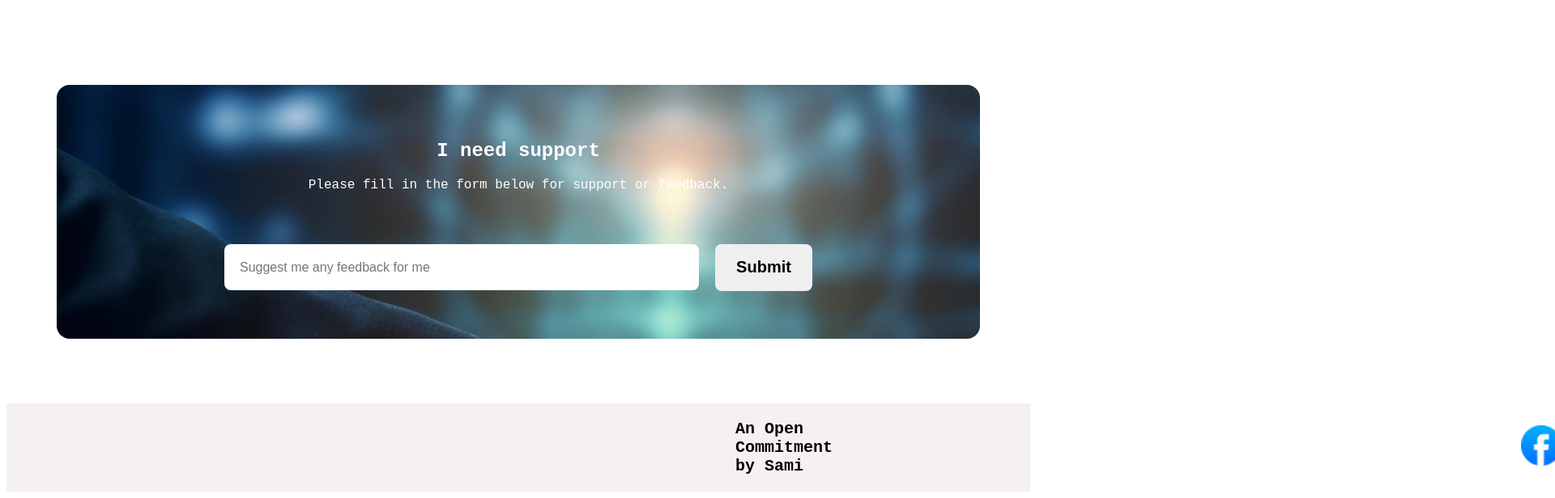
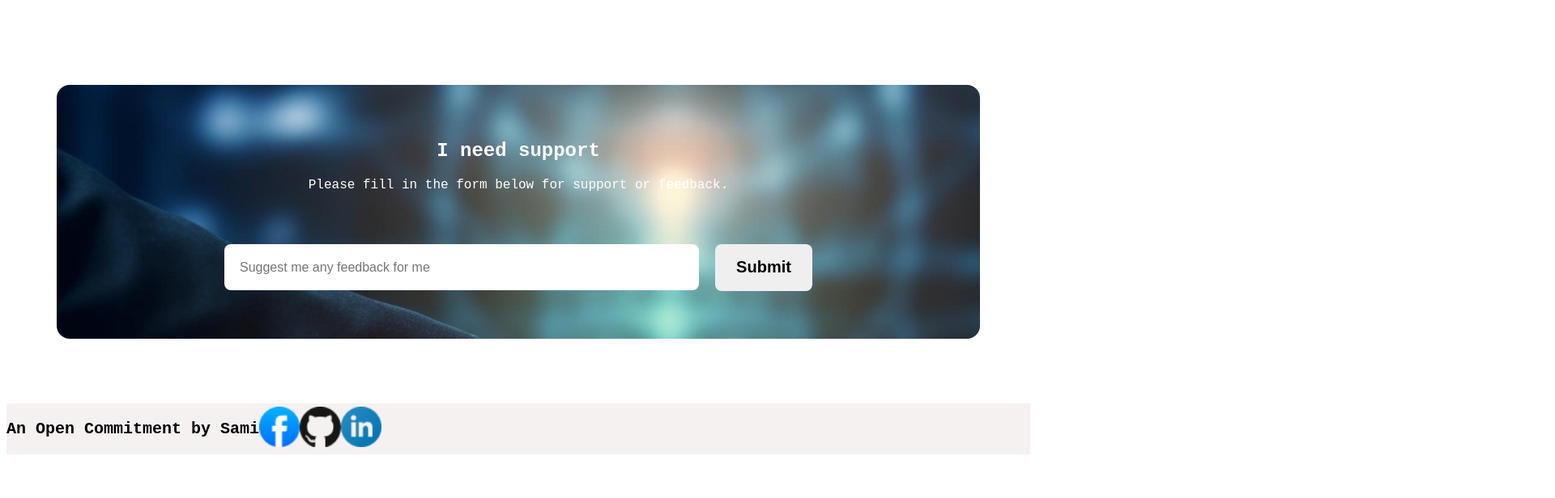
Before and after one commit to tanzimine/Assignment-01, a plain HTML site: page index.html in a window 1280 px wide. Shown: the part 3785-4401 px from the top of the page at 81% size, 1920 px wide, since content can reach past the window. After the commit the page ends 4355 px from the top, so only its background shows below. Drawn offline with Linux system fonts and the light colour scheme; a web font is replaced by a local one.

Commit message:
ainedited footer

```diff
--- a/styles/style.css
+++ b/styles/style.css
@@ -215,13 +215,13 @@ main{
     align-items: center;
 }
 .statement{
-    margin-left: 900px;
+
     font-size: 20px;
     font-weight: 600;
 }
 
 .icons{
-    margin-left: 850px;
+
     display: flex;
     justify-content: space-evenly;
 }
```
